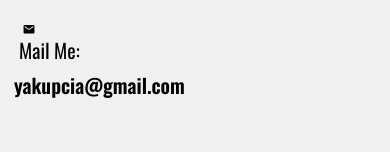
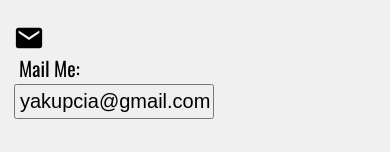
Before and after one commit to yakupcia/PersonelWebSite, a React (Create React App) app: page /contact in a window 390 px wide. Shown: the part 167-319 px from the top of the page. Built offline with nearby package versions, Linux system fonts and the light colour scheme.

Commit message:
mail: changed to link-button

```diff
--- a/src/App.css
+++ b/src/App.css
@@ -5,17 +5,13 @@
 
 .Container {
     background: #F0F0F0;
-    font-family: 'Oswald', sans-serif;
+    font-family: 'Oswald', 'sans-serif';
 }
 h1{
     font-size: 50px;
 }
 p{
     font-size: 20px;
-}
-h4{
-    font-style: bold;
-    margin-top: 4px;
 }
 
 .AnimCursor{
--- a/src/pages/contact/Contact.css
+++ b/src/pages/contact/Contact.css
@@ -1,8 +1,6 @@
 .contact {
     grid-template-columns: 4fr 8fr;
     text-align: center;
-
-
 }
 
 .contact_container {
@@ -43,6 +41,14 @@
     padding-block-end: 1px;
     margin-left: 5px;
 }
+.info_disc{
+    /* margin-top: 4px; */
+    font-size: 20px;
+    color: black;
+    padding: 4px;
+    outline: 'none';
+
+}
 
 
 
@@ -70,6 +76,7 @@
     padding: 12px 24px;
     border-radius: 10px;
     font-size: 20px;
+    /* border-radius: right; */
 }
 
 .textarea{
@@ -152,6 +159,13 @@
         margin: 10px;
         margin-top: 50px;
     }
-
+   .info_disc{
+    font-size: 20px;
+    padding: 4px;
+    outline: 'none';
+    width: 200px;
+    display: flex;
 
 }
+
+}
--- a/src/pages/contact/Contact.jsx
+++ b/src/pages/contact/Contact.jsx
@@ -25,7 +25,9 @@ function Contact() {
             <span className="info_title"> Mail Me:  </span>
 
 
-            <h4 className="info_disc">yakupcia@gmail.com</h4>
+
+            <button className='info_disc' onClick={() => window.location = 'mailto:yakupcia@gmail.com'}>yakupcia@gmail.com</button>
+
 
             <div className='contact_message'>Any collaboration proposals, project suggestions, or questions can be submitted using the contact form on the right, or you can reach out to me directly via email.</div>
 
--- a/src/pages/home/Home.css
+++ b/src/pages/home/Home.css
@@ -34,13 +34,7 @@ align-items: center;
     background-color: black;
     text-decoration: none;
   }
-.button_icon {
-  position: absolute;
-  inset-block: -2px;
-  text-align: center;
-  line-height: 60px;
-  background-color: black;
- }
+
    .nav_icon{
     background-color: black;
     position: absolute;
@@ -84,5 +78,17 @@ align-items: center;
         margin-left: 22px;
 
       }
+      .nav_icon{
+        background-color: black;
+        position: absolute;
+        inset-block: -1px;
+        right: 0.5;
+        width: 55px;
+        border-radius: 50%;
+        color: white;
+        font-size: medium;
+        line-height: 50px;
+       }
+
 
     }
--- a/src/pages/home/Home.jsx
+++ b/src/pages/home/Home.jsx
@@ -24,7 +24,7 @@ function Home() {
         <p> I'm delighted to have you here!</p>
         <Link to='/about' className='button' >
           More About Me <span className='nav_icon'>
-            <FaArrowRight />
+           <FaArrowRight />
           </span>
         </Link>
       </div>
```
Lines whose indentation alone changed are shown as unchanged.
